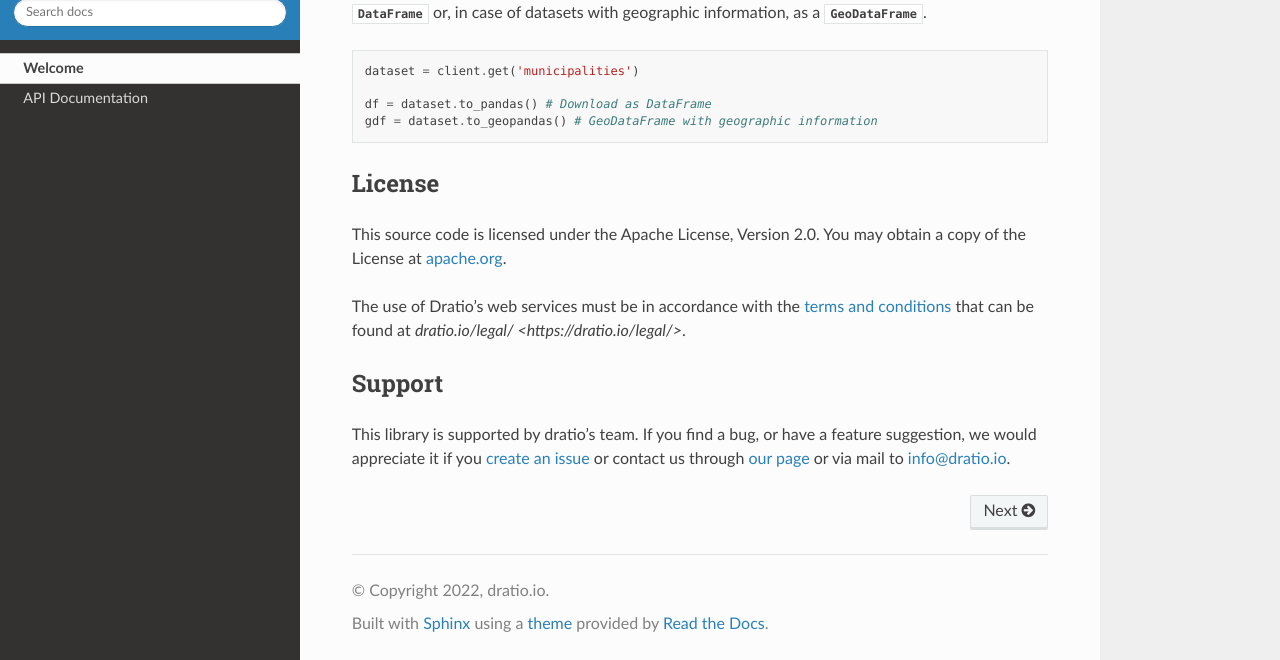
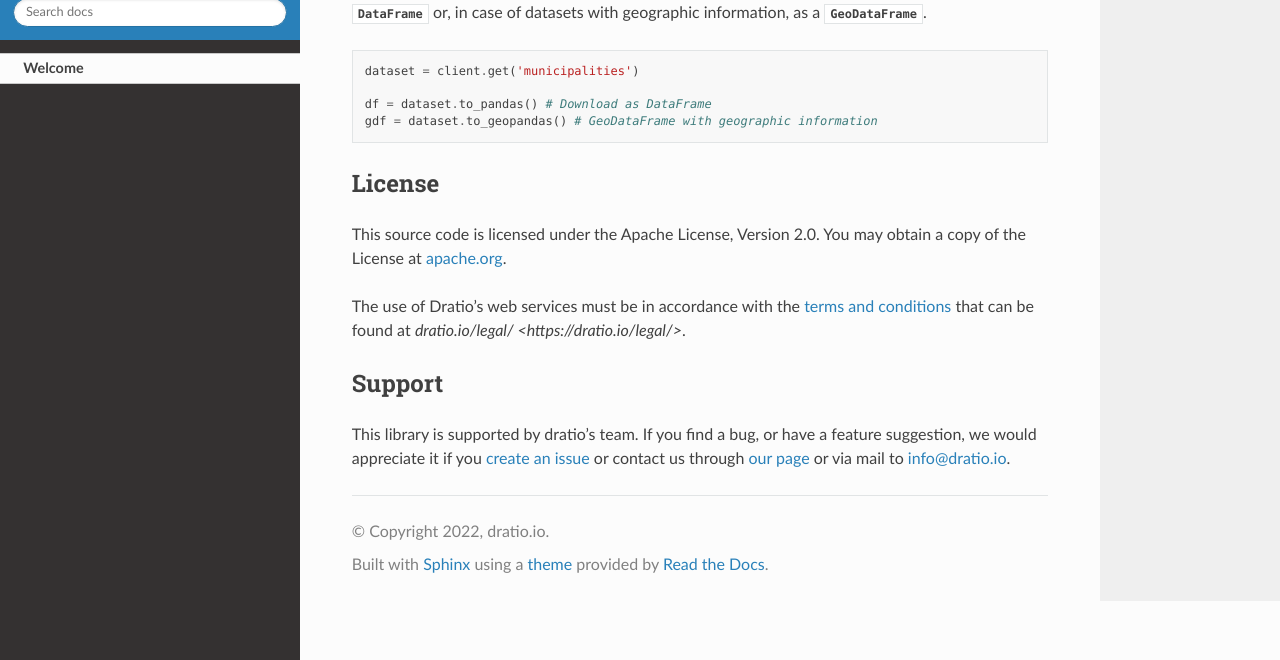
Before and after one commit to menhir-tech/dratio-python, a Sphinx documentation site: the page built from docs/index.rst, in a window 1280 px wide and 900 px high, scrolled down 1603 px, cut to the strip 240-900 px from the top of the window. Built offline with Sphinx 7.4.7 and the Read the Docs theme 2.0.0, drawn with Linux system fonts in a browser that asks for light colours; part of the change alters nothing that is shown.

```diff
--- a/docs/index.rst
+++ b/docs/index.rst
@@ -129,8 +129,8 @@ to `info@dratio.io <mailto:info@dratio.io>`_.
    Welcome <self>
 
 
-.. toctree::
-   :maxdepth: 1
-   :hidden:
+.. .. toctree::
+..    :maxdepth: 1
+..    :hidden:
 
-   api
+..    api
```
